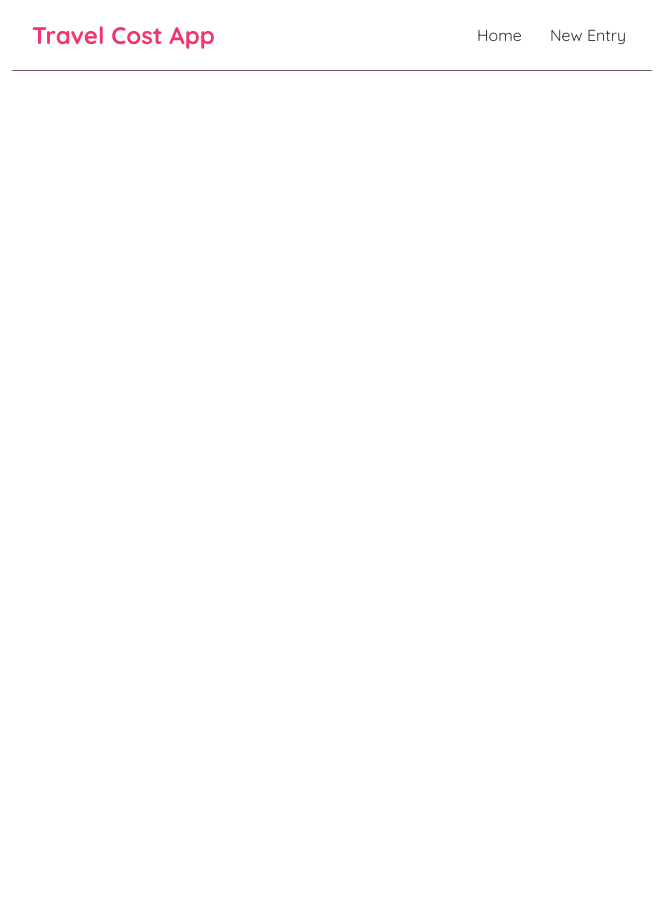
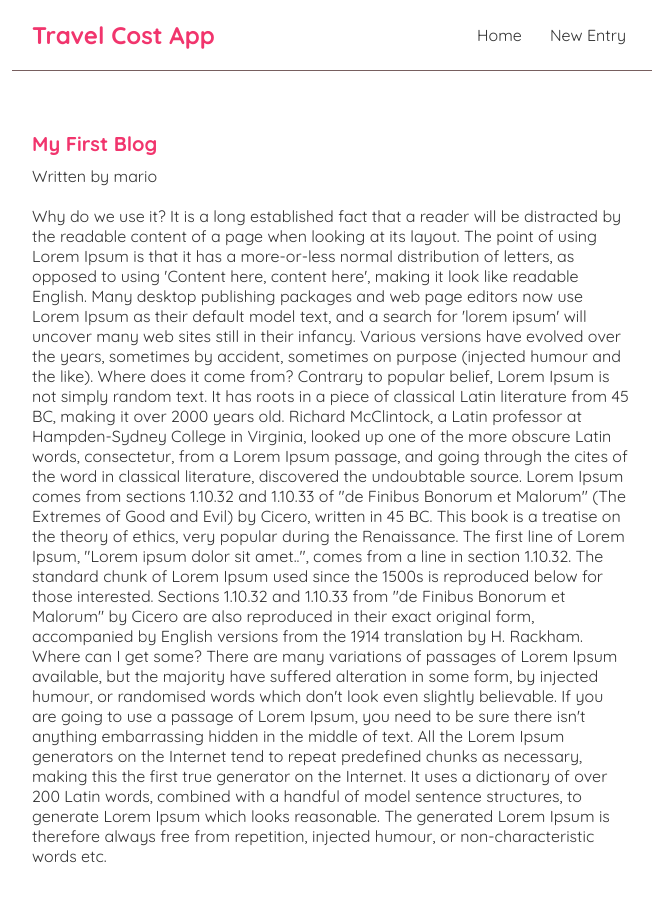
Before and after one commit to HaDuve/TravelCost, a React (Create React App) app in the folder travel-cost/: page /entries/1 in a window 1280 px wide. Shown: the top 902 px of the page, without its empty margins (308-967 px from the left). Before the commit the page ends 800 px from the top, so only its background shows below. Built offline with nearby package versions, Linux system fonts and the light colour scheme; data requests are answered from the project's data file.

Commit message:
reusing useFetch hook tut26 (#1)

```diff
--- a/travel-cost/src/App.js
+++ b/travel-cost/src/App.js
@@ -1,6 +1,7 @@
 import Navbar from './Navbar'
 import Home from './Home'
 import Create from './Create'
+import BlogDetails from './BlogDetails'
 import { BrowserRouter as Router, Route, Switch } from 'react-router-dom';
 
 function App() {
@@ -16,6 +17,9 @@
             <Route path="/create">
               <Create />
             </Route>
+            <Route path="/entries/:id">
+              <BlogDetails></BlogDetails>
+            </Route>
         </Switch>
       </div>
     </div>
--- /dev/null
+++ b/travel-cost/src/BlogDetails.js
@@ -0,0 +1,24 @@
+import { useParams } from "react-router-dom";
+import useFetch from "./useFetch";
+
+const BlogDetails = () => {
+    const { id } = useParams();
+    const { data: blog, error, isPending } = useFetch('http://localhost:8000/entries/'+ id);
+
+
+    return (
+        <div className="blog-details">
+            {isPending && <div>Loading...</div>}
+            {error && <div>{error}</div>}
+            {blog && (
+                <article>
+                    <h2>{blog.title}</h2>
+                    <p>Written by {blog.author}</p>
+                    <div>{blog.body}</div>
+                </article>
+            )}
+        </div>
+     );
+}
+
+export default BlogDetails;
--- a/travel-cost/src/Bloglist.js
+++ b/travel-cost/src/Bloglist.js
@@ -1,3 +1,5 @@
+import { Link } from "react-router-dom";
+
 const Bloglist = ({ blogs, title }) => {
 
 
@@ -6,8 +8,10 @@
             <h2> {title} </h2>
             {blogs.map((entry) => (
                 <div className="blog-preview" key={entry.id}>
-                    <h2> {entry.title} </h2>
-                    <p>Bought by {entry.author}</p>
+                    <Link to={`/entries/${entry.id}`}>
+                        <h2> {entry.title} </h2>
+                        <p>Bought by {entry.author}</p>
+                    </Link>
                 </div>
             )) }
         </div>
--- a/travel-cost/src/Navbar.js
+++ b/travel-cost/src/Navbar.js
@@ -1,10 +1,12 @@
+import { Link } from 'react-router-dom';
+
 const Navbar = () => {
     return (
         <nav className="navbar">
             <h1>Travel Cost App</h1>
             <div className="links">
-                <a href="/">Home</a>
-                <a href="/create">New Entry</a>
+                <Link to="/">Home</Link>
+                <Link to="/create">New Entry</Link>
             </div>
         </nav>
      );
--- a/travel-cost/src/index.css
+++ b/travel-cost/src/index.css
@@ -49,3 +49,17 @@
   color: #f1356d;
   margin-bottom: 8px;
 }
+.blog-preview a{
+  text-decoration: none;
+}
+
+
+/* blog details page */
+.blog-details h2 {
+  font-size: 20px;
+  color: #f1356d;
+  margin-bottom: 10px;
+}
+.blog-details div {
+  margin: 20px 0;
+}
--- a/travel-cost/src/useFetch.js
+++ b/travel-cost/src/useFetch.js
@@ -1,11 +1,13 @@
 import { useState, useEffect } from 'react';
+
 const useFetch = (url) => {
+    const abortCont = new AbortController();
     const [data, setData] = useState(null);
     const [isPending,setIsPending] = useState(true);
     const [error, setError] = useState(null);
 
     useEffect(() => {
-        fetch(url)
+        fetch(url, {signal: abortCont.signal})
             .then(res => {
                 if (!res.ok) {
                     throw Error("Could not fetch data for that resource");
@@ -13,14 +15,14 @@
                 return res.json();
             })
             .then(data => {
-                console.log(data);
+                // console.log(data);
                 setData(data);
                 setIsPending(false);
                 setError(null);
             })
             .catch(err => {
-                setError(err.message);
-                setIsPending(false);
+                    setError(err.message);
+                    setIsPending(false);
             });
     }, [url]);
 
```
